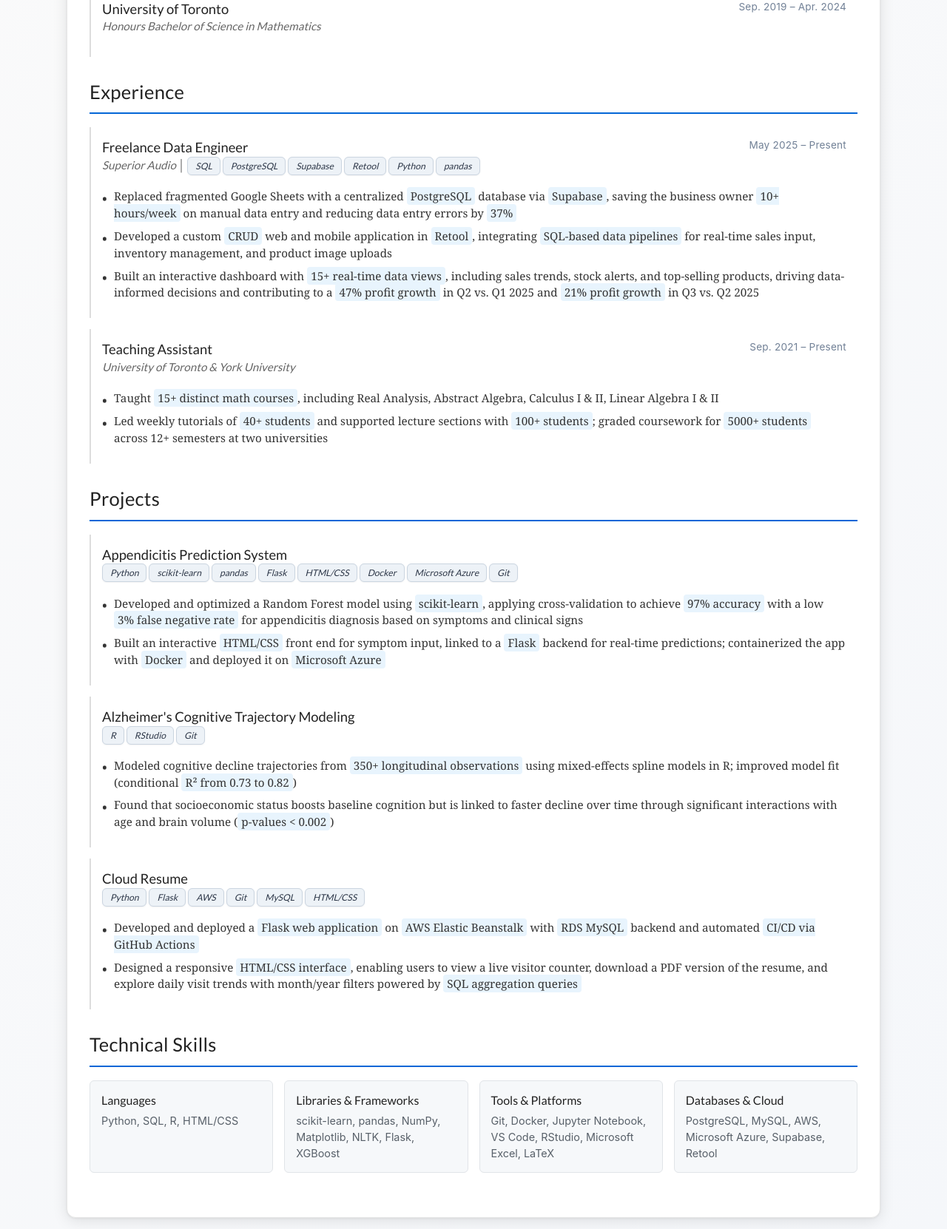
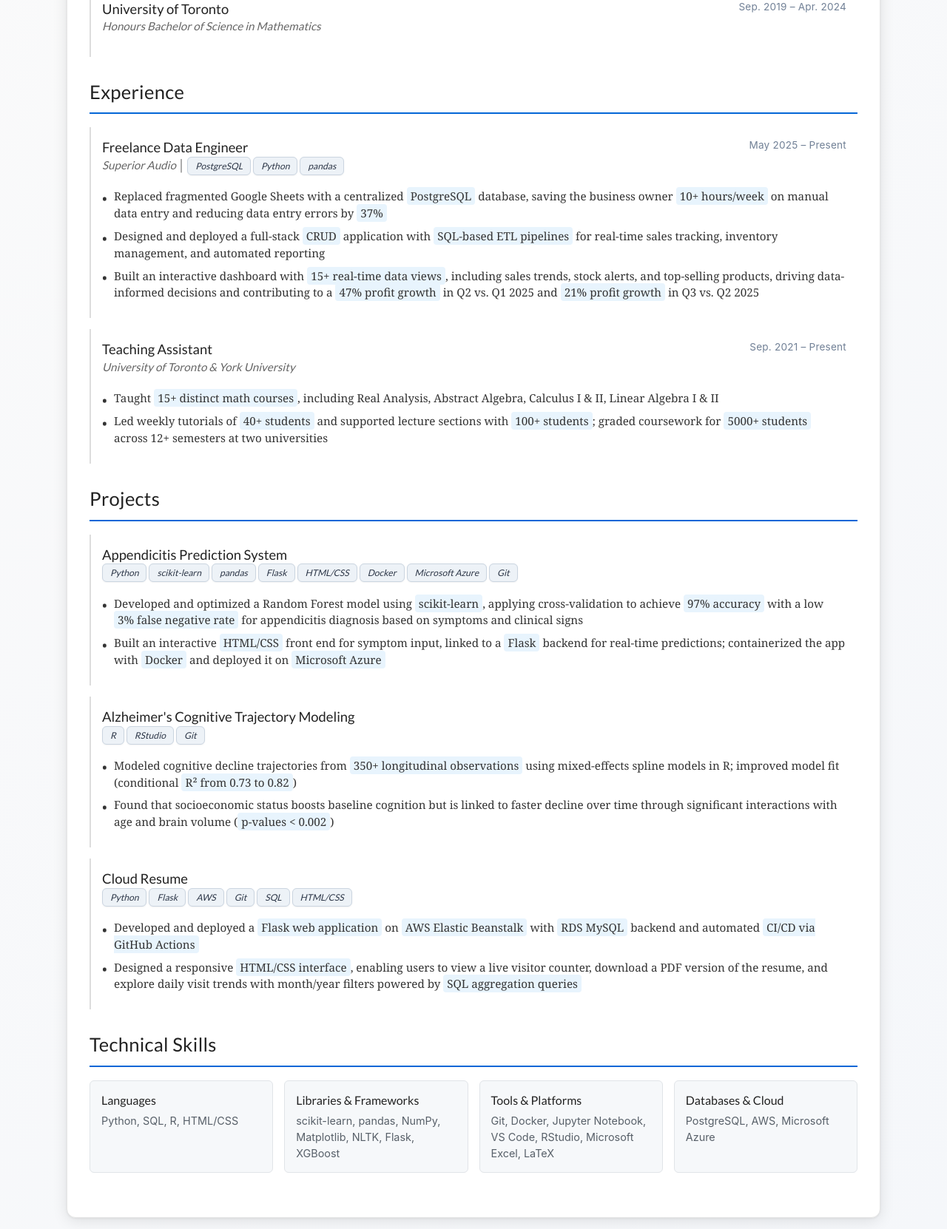
Before and after one commit to danieldema/cloud-resume, a Flask app: page / in a window 1280 px wide. Shown: the part 410-2072 px from the top of the page at 74% size. Run offline with Flask 3, Linux system fonts and the light colour scheme; data that the repository does not hold is empty.

Commit message:
resume update on skills

```diff
--- a/templates/index.html
+++ b/templates/index.html
@@ -578,10 +578,7 @@
                             <div class="item-title">Freelance Data Engineer</div>
                             <div class="item-subtitle">
                                 Superior Audio │
-                                <span class="skills-tag">SQL</span>
                                 <span class="skills-tag">PostgreSQL</span>
-                                <span class="skills-tag">Supabase</span>
-                                <span class="skills-tag">Retool</span>
                                 <span class="skills-tag">Python</span>
                                 <span class="skills-tag">pandas</span>
                             </div>
@@ -589,8 +586,8 @@
                         <div class="item-date">May 2025 – Present</div>
                     </div>
                     <ul class="achievements">
-                        <li>Replaced fragmented Google Sheets with a centralized <span class="highlight">PostgreSQL</span> database via <span class="highlight">Supabase</span>, saving the business owner <span class="highlight">10+ hours/week</span> on manual data entry and reducing data entry errors by <span class="highlight">37%</span></li>
-                        <li>Developed a custom <span class="highlight">CRUD</span> web and mobile application in <span class="highlight">Retool</span>, integrating <span class="highlight">SQL-based data pipelines</span> for real-time sales input, inventory management, and product image uploads</li>
+                        <li>Replaced fragmented Google Sheets with a centralized <span class="highlight">PostgreSQL</span> database, saving the business owner <span class="highlight">10+ hours/week</span> on manual data entry and reducing data entry errors by <span class="highlight">37%</span></li>
+                        <li>Designed and deployed a full-stack <span class="highlight">CRUD</span> application with <span class="highlight">SQL-based ETL pipelines</span> for real-time sales tracking, inventory management, and automated reporting</li>
                         <li>Built an interactive dashboard with <span class="highlight">15+ real-time data views</span>, including sales trends, stock alerts, and top-selling products, driving data-informed decisions and contributing to a <span class="highlight">47% profit growth</span> in Q2 vs. Q1 2025 and <span class="highlight">21% profit growth</span> in Q3 vs. Q2 2025</li>
                     </ul>
                 </div>
@@ -661,7 +658,7 @@
                                 <span class="skills-tag">Flask</span>
                                 <span class="skills-tag">AWS</span>
                                 <span class="skills-tag">Git</span>
-                                <span class="skills-tag">MySQL</span>
+                                <span class="skills-tag">SQL</span>
                                 <span class="skills-tag">HTML/CSS</span>
                             </div>
                         </div>
@@ -690,7 +687,7 @@
                     </div>
                     <div class="skill-category">
                         <div class="skill-title">Databases & Cloud</div>
-                        <div class="skill-list">PostgreSQL, MySQL, AWS, Microsoft Azure, Supabase, Retool</div>
+                        <div class="skill-list">PostgreSQL, AWS, Microsoft Azure</div>
                     </div>
                 </div>
             </section>
```
Also changed, not shown: 1 other file.
